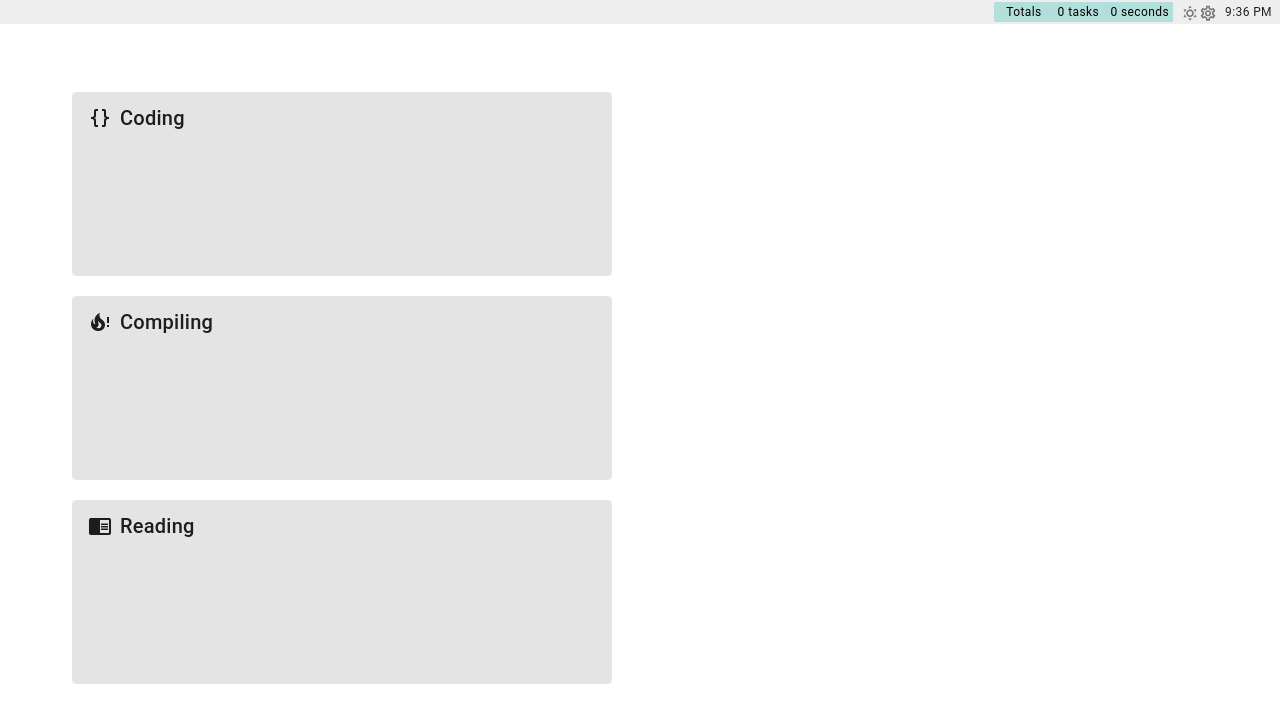
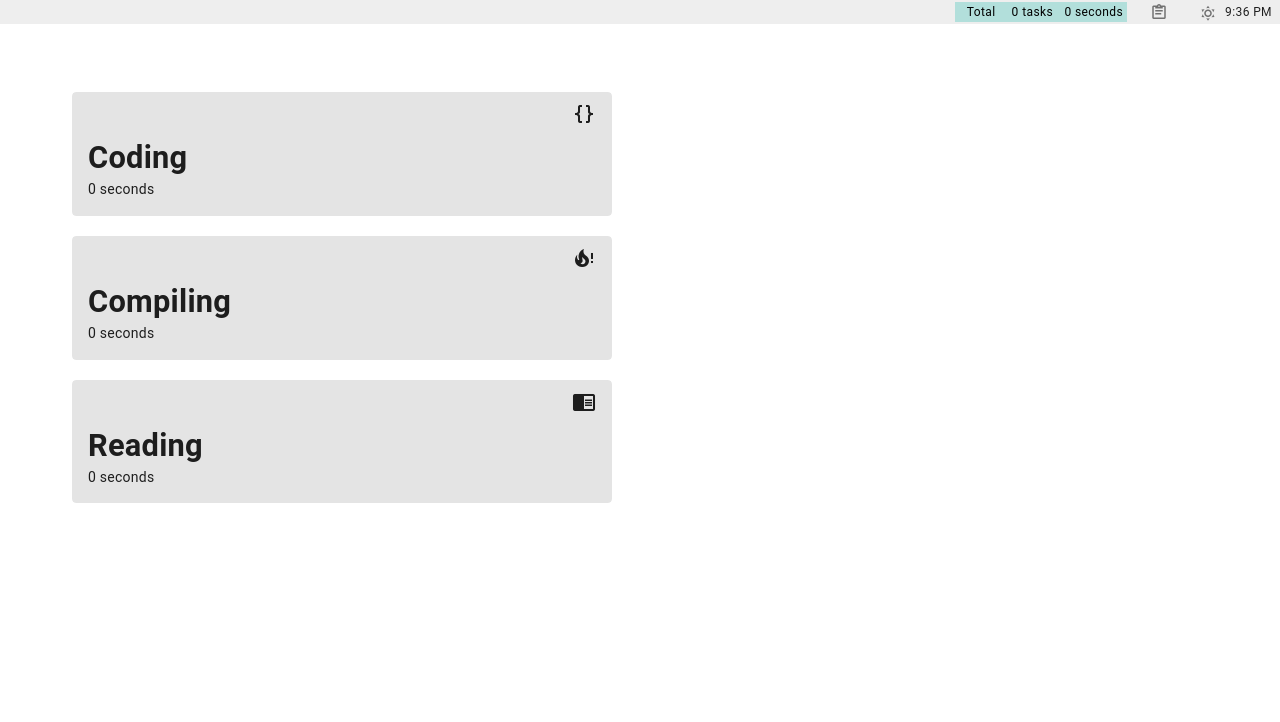
Before and after one commit to david-newspark/work-tracker, a Vue app in the folder frontend/: page / in a window 1280 px wide. Shown: the top 722 px of the page. Built offline with nearby package versions, Linux system fonts and the light colour scheme.

Commit message:
Add report summary to toolbar

```diff
--- a/frontend/src/components/ActivityCard.vue
+++ b/frontend/src/components/ActivityCard.vue
@@ -23,13 +23,23 @@ const handleActivate = () => {
         logStore.start(activity.value.id)
 }
 const iconName = `mdi-${activity.value.icon}`
+const expand = ref(false)
+const myTime = computed(() => {
+    const seconds = logStore.logs.filter(l => l.activity_id==activity.value.id)
+    .reduce((sum, a) => sum + (a.duration ?? 0), 0)
+    if (seconds < 60) return `${seconds.toFixed()} seconds`
+    return `${(seconds / 60).toFixed()} minutes`
+})
 </script>
 <template>
-    <v-card variant="tonal" @click="handleActivate" :color="myColor" :id="activity.id" class="align-stretch mt-5"
-        style="min-height: 25%;" :prepend-icon="iconName" :loading="active">
-        <template v-slot:title>
-            {{ activity.name }}
-        </template>
+    <v-card variant="tonal" @click="handleActivate" :color="myColor" :id="activity.id" class="mt-5"
+        :append-icon="iconName" :loading="active">
+        <v-card-text class="align-self-center h-100">
+            <h1 style="font-size:220%">{{ activity.name }}</h1>
+            {{ myTime }}
+            <template v-slot:append>
+            </template>
+        </v-card-text>
     </v-card>
 </template>
 <style></style>
--- /dev/null
+++ b/frontend/src/components/LogTable.vue
@@ -0,0 +1,52 @@
+<script setup lang="ts">
+import { useActivityStore } from '@/stores/activityStore';
+import { useLogStore } from '@/stores/logsStore';
+import type { Activity } from '@/types/Activity';
+import LogTableRow from './LogTableRow.vue';
+
+const logStore = useLogStore()
+const activityStore = useActivityStore()
+const getById = (id: string): Activity | undefined => {
+    return activityStore.activities.filter(a => a.id === id).shift()
+}
+const headers = [
+    {
+        title: 'Id',
+        align: 'start',
+        sortable: false,
+        key: 'id',
+    },
+    { title: 'Start', align: 'end', key: 'start' },
+    { title: 'End', align: 'end', key: 'stop' },
+    { title: 'Duration', align: 'end', key: 'duraction' },
+    { title: 'DurationUnit', align: 'end', key: 'duraction_unit' },
+    { title: 'ActId', align: 'end', key: 'activity_id' },
+]
+
+</script>
+<template>
+    <h1>Logs</h1>
+    <v-table>
+        <thead>
+            <tr>
+                <th class="text-left">
+                    Activity
+                </th>
+                <th class="text-left">
+                    Start
+                </th>
+                <th class="text-left">
+                    Stop
+                </th>
+                <th class="text-left">
+                    Duration
+                </th>
+            </tr>
+        </thead>
+        <tbody>
+            <tr v-for="item in logStore.logs" :key="item.id">
+                <LogTableRow :log="item" :activity="getById(item.activity_id)" />
+            </tr>
+        </tbody>
+    </v-table>
+</template>
--- /dev/null
+++ b/frontend/src/components/LogTableIconDialog.vue
@@ -0,0 +1,23 @@
+<script setup lang="ts">
+import { ref } from 'vue';
+import LogTable from '@/components/LogTable.vue';
+
+const dialog = ref(false)
+</script>
+<template>
+    <div class="text-center">
+        <v-btn variant="text" :ripple="false">
+            <v-icon icon="mdi-clipboard-text-outline"></v-icon>
+            <v-dialog v-model="dialog" activator="parent" width="auto">
+                <v-card>
+                    <v-card-text>
+                        <LogTable />
+                    </v-card-text>
+                    <v-card-actions>
+                        <v-btn color="primary" block @click="dialog = false">Close Dialog</v-btn>
+                    </v-card-actions>
+                </v-card>
+            </v-dialog>
+        </v-btn>
+    </div>
+</template>
--- /dev/null
+++ b/frontend/src/components/LogTableRow.vue
@@ -0,0 +1,26 @@
+<script setup lang="ts">
+import type { Activity } from '@/types/Activity';
+import type { ActivityLog } from '@/types/ActivityLog';
+import { computed, type PropType } from 'vue';
+const props = defineProps({
+    log: {
+        type: Object as PropType<ActivityLog>,
+        required: true
+    },
+    activity: {
+        type: Object as PropType<Activity | undefined>,
+        required: true
+    }
+})
+const myTime = computed(() => {
+    const seconds = props.log.duration ?? 0
+    if (seconds < 60) return `${seconds.toFixed()} seconds`
+    return `${(seconds / 60).toFixed()} minutes`
+})
+</script>
+<template>
+    <td>{{ activity?.name }}</td>
+    <td>{{ log.start.toLocaleString() }}</td>
+    <td>{{ log.stop?.toLocaleString() }}</td>
+    <td>{{ myTime }}</td>
+</template>
--- a/frontend/src/components/LogView.vue
+++ b/frontend/src/components/LogView.vue
@@ -28,9 +28,9 @@ const getDotColor = (item: ActivityLog) => {
                 mdi-{{ activity?.icon }}
             </v-icon>
         </template>
-        <template v-slot:opposite>
+        <!-- <template v-slot:opposite>
             {{ log.start.toLocaleString() }}
-        </template>
+        </template> -->
         <v-template>
             {{ activity?.name }}
         </v-template>
--- a/frontend/src/layouts/default/Main.vue
+++ b/frontend/src/layouts/default/Main.vue
@@ -1,5 +1,6 @@
 
 <script setup lang="ts">
+import LogTableIconDialogVue from '@/components/LogTableIconDialog.vue';
 import { useActivityStore } from '@/stores/activityStore';
 import { useLogStore } from '@/stores/logsStore';
 import { computed, ref } from 'vue';
@@ -32,7 +33,7 @@ const isDark = computed(() => theme.global.name.value === 'dark')
             <span v-if="activityStore.active != undefined">Running... {{ activityStore.active.name }}</span>
             <v-spacer></v-spacer>
             <span class="bg-teal-lighten-4">
-                <span class="px-3">Totals</span>
+                <span class="px-3">Total</span>
                 <span class="px-1">
                     {{ logStore.logs.length }} tasks
                 </span>
@@ -40,11 +41,13 @@ const isDark = computed(() => theme.global.name.value === 'dark')
                     {{ totalTime }}
                 </span>
             </span>
+            <span>
+                <LogTableIconDialogVue />
+            </span>
             <span class="ms-2"  @click="setTheme">
                 <v-icon :icon="isDark ? 'mdi-weather-night' : 'mdi-weather-sunny'"></v-icon>
             </span>
             <span>
-                <v-icon icon="mdi-cog-outline"></v-icon>
             </span>
             <span class="ms-2">{{ timestamp }}</span>
         </v-system-bar>
--- a/frontend/src/views/HomeView.vue
+++ b/frontend/src/views/HomeView.vue
@@ -2,6 +2,7 @@
 <script setup lang="ts">
 import ActivitiesView from '@/components/ActivitiesView.vue';
 import LogsView from '@/components/LogsView.vue';
+import LogTable from '@/components/LogTable.vue';
 import { useWindowSize } from '@vueuse/core';
 
 
```
